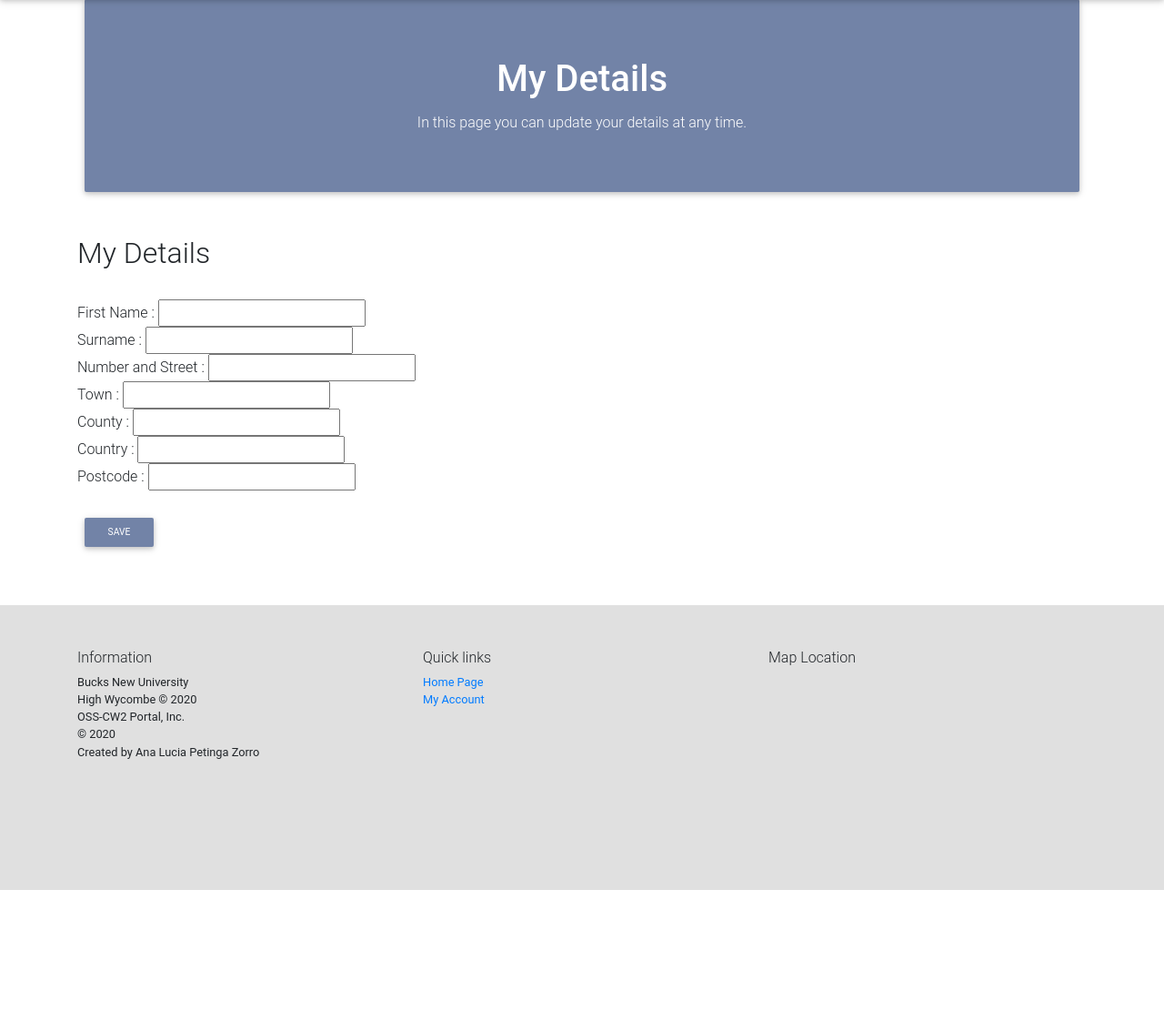
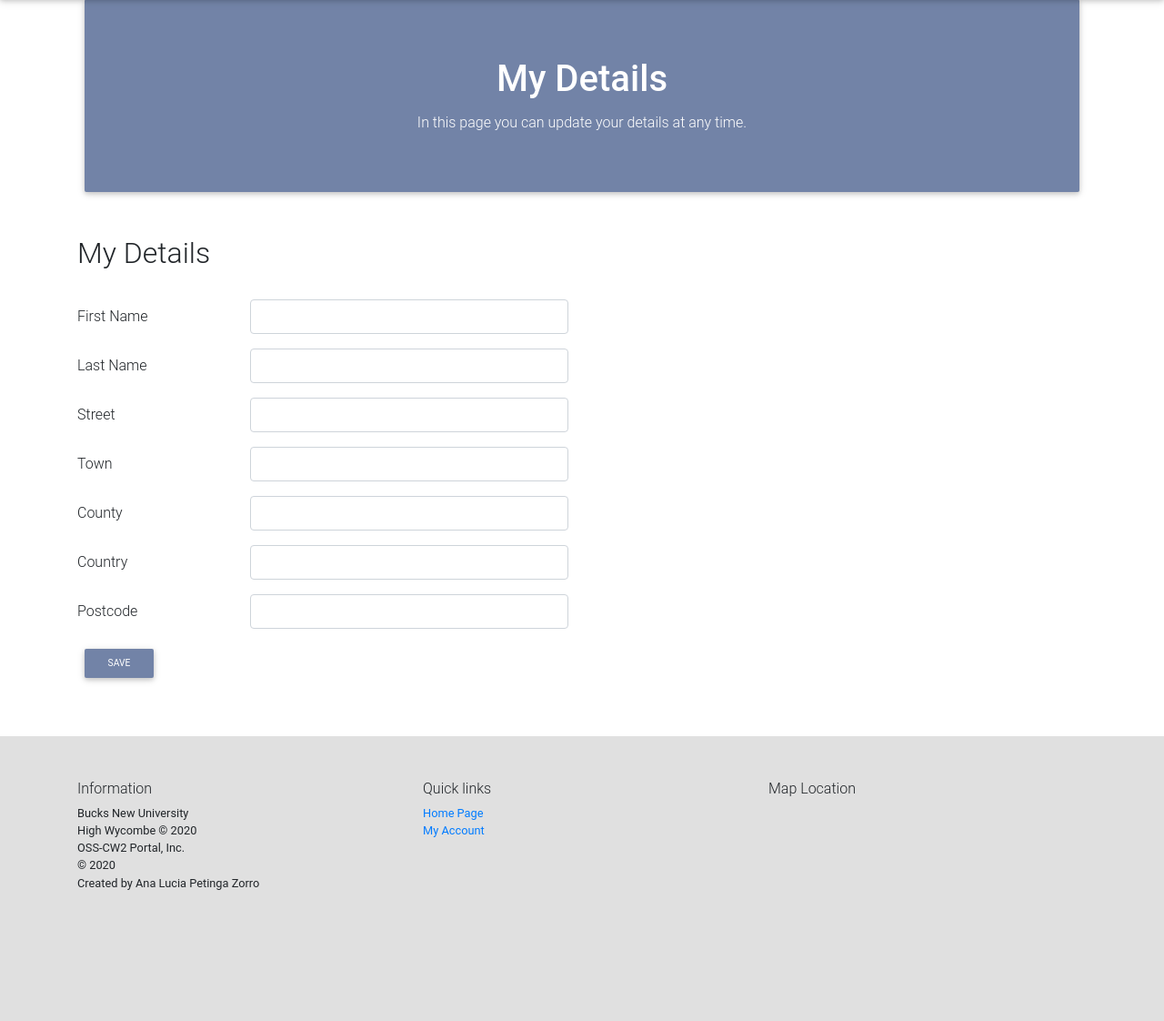
Before and after one commit to alpz94/OSS_CW2, a PHP site: page /details.php in a window 1280 px wide. Shown: the part 77-1199 px from the top of the page at 91% size. Before the commit the page ends 1055 px from the top, so only its background shows below. Run offline with PHP 8.4, Linux system fonts and the light colour scheme; the visitor is signed in with stand-in values (Sample User, id 1); data that the repository does not hold is empty; some libraries are stand-ins or nearby versions.

Commit message:
UI/UX improvements

```diff
--- a/details.php
+++ b/details.php
@@ -60,26 +60,55 @@ CO551 Open Source Systems -->
       $data['content'] = <<<EOD
 
    <h2>My Details</h2><br/>
-   <form name="frmdetails" action="" method="post">
-   First Name :
-   <input name="txtfirstname" type="text" value="{$row['firstname']}" /><br/>
-   Surname :
-   <input name="txtlastname" type="text"  value="{$row['lastname']}" /><br/>
-   Number and Street :
-   <input name="txthouse" type="text"  value="{$row['house']}" /><br/>
-   Town :
-   <input name="txttown" type="text"  value="{$row['town']}" /><br/>
-   County :
-   <input name="txtcounty" type="text"  value="{$row['county']}" /><br/>
-   Country :
-   <input name="txtcountry" type="text"  value="{$row['country']}" /><br/>
-   Postcode :
-   <input name="txtpostcode" type="text"  value="{$row['postcode']}" /><br/></br>
-   <section class="form-group">
-      <input type="submit" value="Save" name="submit" class="btn mdb-color lighten-2 white-text mx-2 mb-5 btn-sm">
-   </section>
-   </form>
-
+    <form class="form-horizontal" name="frmdetails" action="" method="post">
+        <section class="form-group">
+            <section class="form-group row">
+                <label for="firstname" class="col-sm-2 col-form-label">First Name</label>
+                <div class="col-sm-4">
+                    <input name="txtfirstname" type="text" value="{$row['firstname']}" class="form-control" id="firstname">
+                </div>
+            </section>
+            <section class="form-group row">
+                <label for="lastname" class="col-sm-2 col-form-label">Last Name</label>
+                <div class="col-sm-4">
+                    <input name="txtlastname" type="text" value="{$row['lastname']}" class="form-control" id="lastname">
+                </div>
+            </section>
+            <section class="form-group row">
+                <label for="house" class="col-sm-2 col-form-label">Street</label>
+                <div class="col-sm-4">
+                    <input name="txthouse" type="text" value="{$row['house']}" class="form-control" id="house">
+                </div>
+            </section>
+            <section class="form-group row">
+                <label for="town" class="col-sm-2 col-form-label">Town</label>
+                <div class="col-sm-4">
+                    <input name="txttown" type="text" value="{$row['town']}" class="form-control" id="town">
+                </div>
+            </section>
+            <section class="form-group row">
+                <label for="county" class="col-sm-2 col-form-label">County</label>
+                <div class="col-sm-4">
+                    <input name="txtcounty" type="text" value="{$row['county']}" class="form-control" id="county">
+                </div>
+            </section>
+            <section class="form-group row">
+                <label for="country" class="col-sm-2 col-form-label">Country</label>
+                <div class="col-sm-4">
+                    <input name="txtcountry" type="text" value="{$row['country']}" class="form-control" id="country">
+                </div>
+            </section>
+            <section class="form-group row">
+                <label for="postcode" class="col-sm-2 col-form-label">Postcode</label>
+                <div class="col-sm-4">
+                    <input name="txtpostcode" type="text" value="{$row['postcode']}" class="form-control" id="postcode">
+                </div>
+            </section>
+        </section>
+        <section class="form-group">
+            <input type="submit" value="Save" name="submit" class="btn mdb-color lighten-2 white-text mx-2 mb-5 btn-sm">
+        </section>
+    </form>
 
 EOD;
 
```
